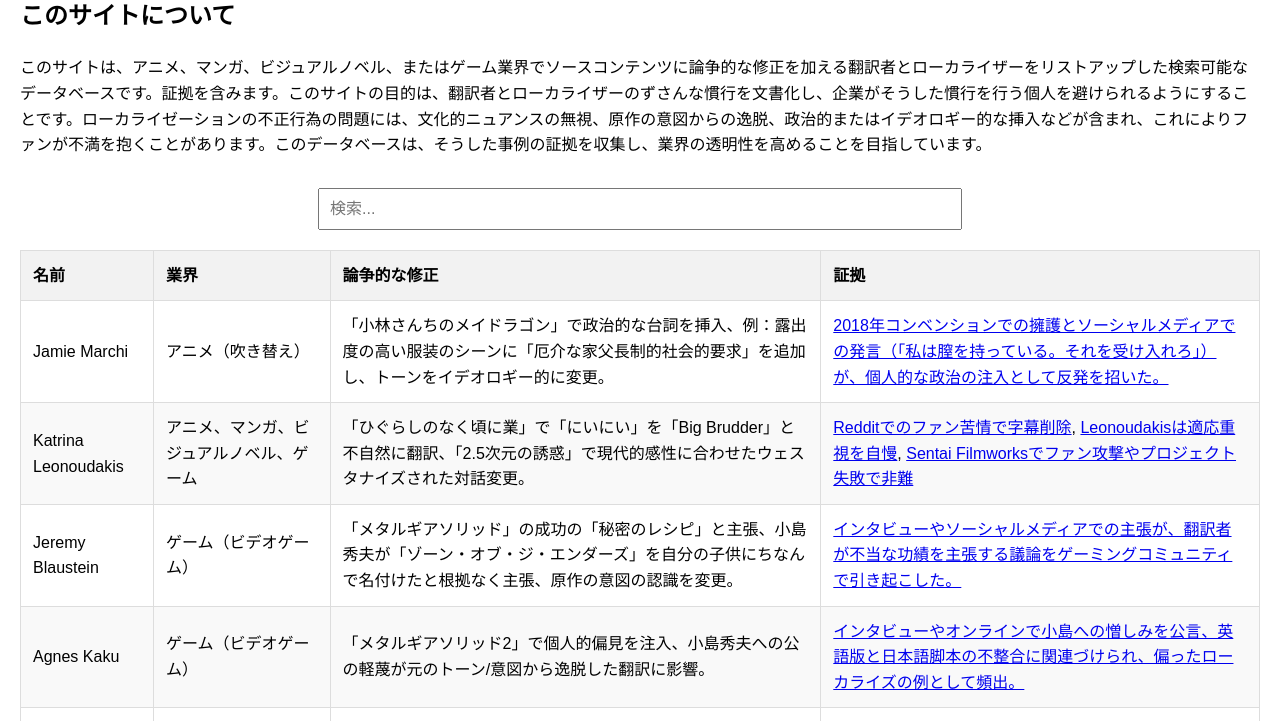
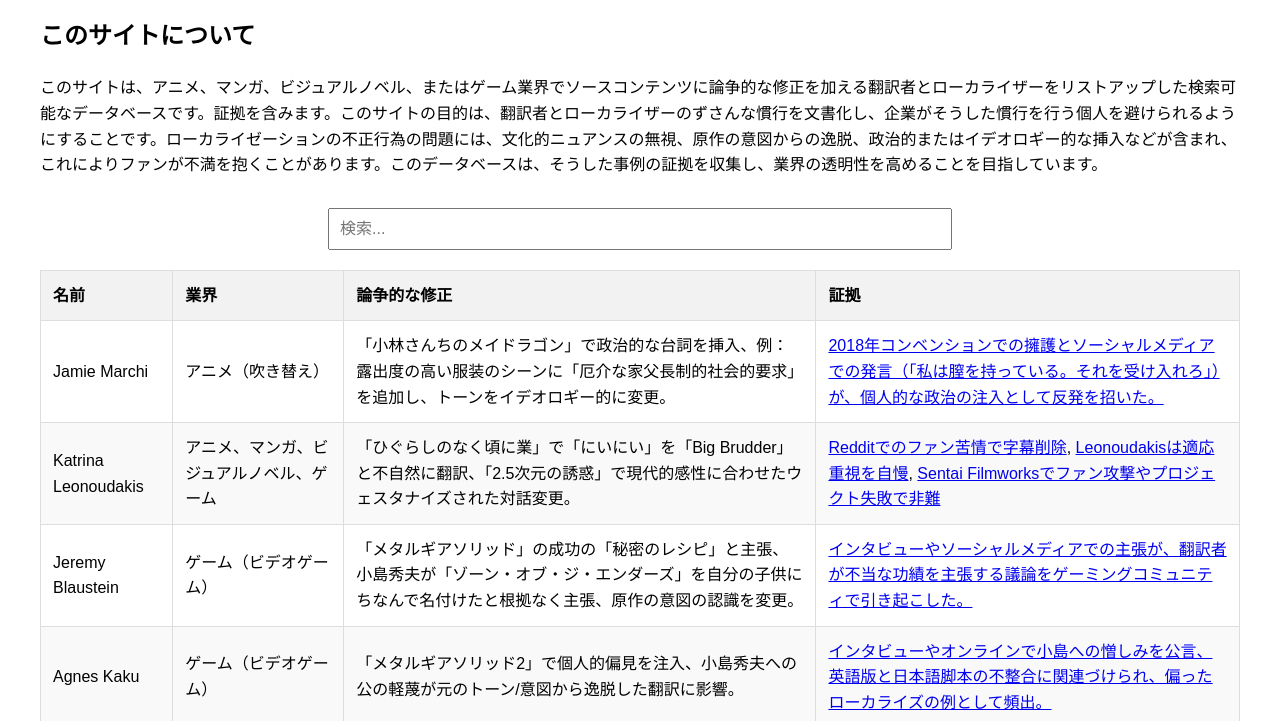
Before and after one commit to MSmith64/Test, a plain HTML site: page index.html in a window 1280 px wide. Shown: the part 146-867 px from the top of the page. Drawn offline with Linux system fonts and the light colour scheme.

Commit message:
Update index.html

```diff
--- a/index.html
+++ b/index.html
@@ -7,8 +7,13 @@
     <style>
         body {
             font-family: Arial, sans-serif;
-            margin: 20px;
+            margin: 0; /* Remove default body margin */
             line-height: 1.6;
+        }
+        .container {
+            max-width: 1200px; /* Set a max width for content */
+            margin: 0 auto; /* Center the content horizontally */
+            padding: 20px; /* Add padding for inner spacing */
         }
         header {
             text-align: center;
@@ -54,6 +59,7 @@
     </style>
 </head>
 <body>
+    <div class="container">
         <header>
             <h1>翻訳者・ローカライザー データベース</h1>
             <button id="lang-switch">English</button>
@@ -81,6 +87,7 @@
                 <!-- Data rows will be populated by JavaScript -->
             </tbody>
         </table>
+    </div>
 
     <script>
         const languages = {
@@ -106,10 +113,7 @@
             }
         };
 
-        // Sample data with bilingual support (replace with your actual data from Excel converted to JSON)
-        // To integrate real Excel data: Use a tool like SheetJS (xlsx.js) if you want to load .xlsx directly,
-        // but since we're sticking to vanilla JS, convert your Excel to JSON first and paste here.
-        // Example structure: Each object represents a row with lang-specific fields.
+        // Sample data with bilingual support
         const data = [
 
     {
@@ -254,7 +258,6 @@
             const newLang = currentLang === 'ja' ? 'en' : 'ja';
             setLanguage(newLang);
             populateTable();
-            // Optionally clear search input or re-trigger search if needed
             document.querySelector('#search-input').value = '';
             document.querySelectorAll('tbody tr').forEach(tr => tr.classList.remove('hidden'));
         });
```
Lines whose indentation alone changed are shown as unchanged.
